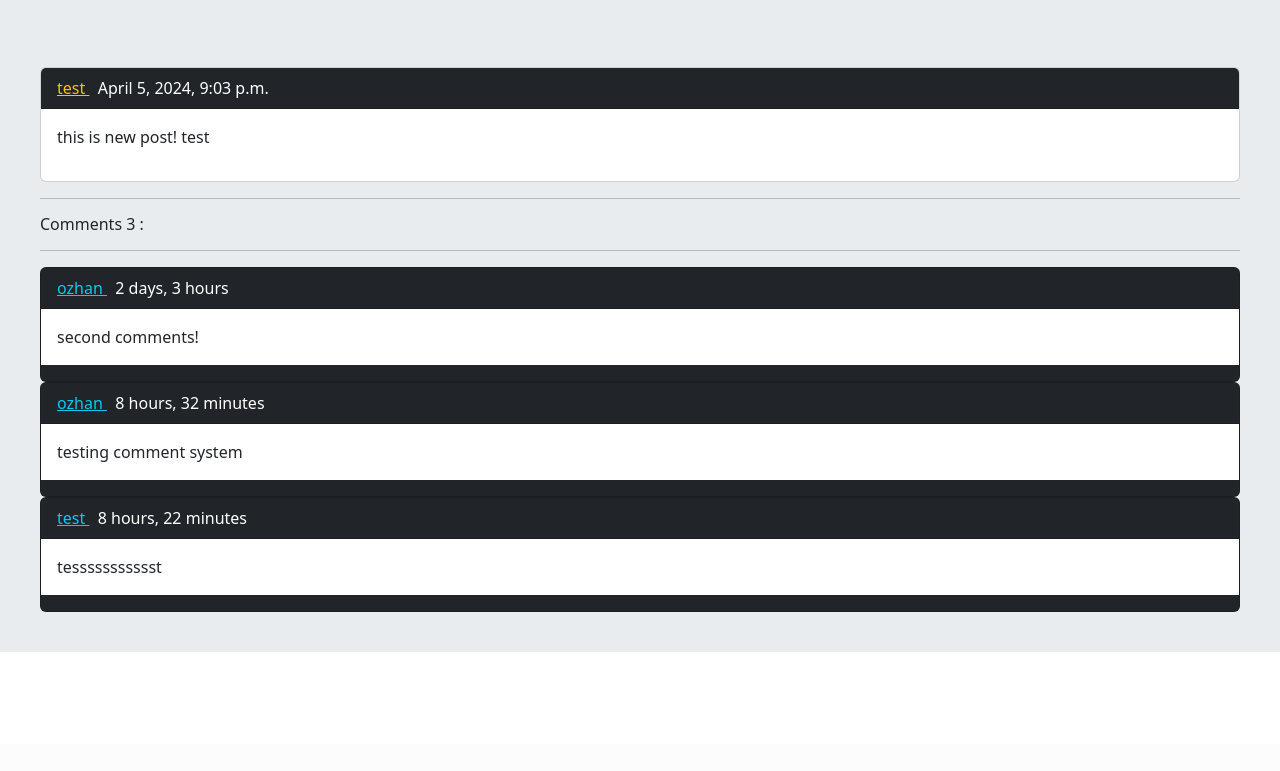
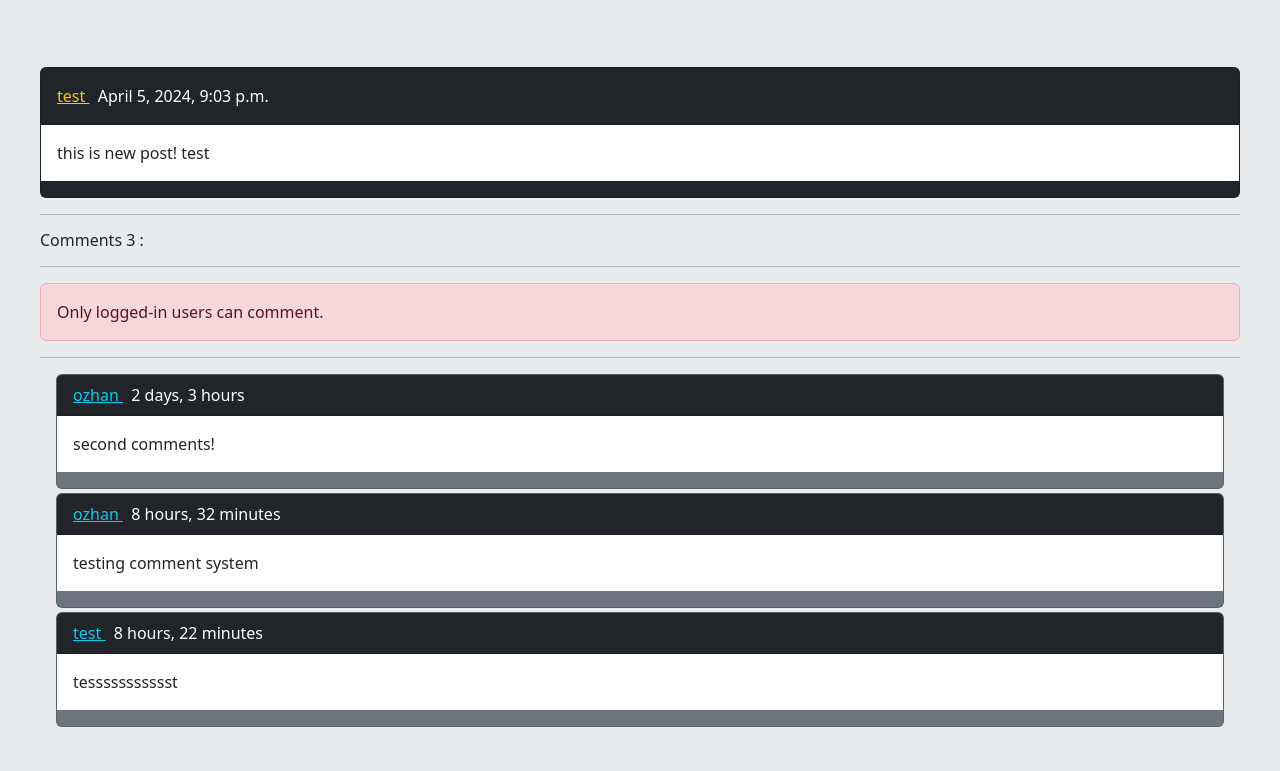
Before and after one commit to ozhan728/scoialmediatest, a Django app: a page that uses home/templates/home/detail.html in a window 1280 px wide. Shown: the part 56-827 px from the top of the page. Before the commit the page ends 708 px from the top, so only its background shows below. Run offline with Django 5.2, Linux system fonts and the light colour scheme; data comes from the database, SQL or seed files in the repository; both versions use the stored data as it was after the commit.

Commit message:
reply implemented alpha

```diff
--- a/home/templates/home/detail.html
+++ b/home/templates/home/detail.html
@@ -6,20 +6,40 @@
         <a href="{% url 'home:post_update' post.id %}" class="btn btn-info" > Update </a>
     {% endif %}
     <h6> &nbsp </h6>
-    <div class="card bg-white text-dark" >
-        <p class="card-header bg-dark text-white"> <a class="link-warning" href="{% url 'account:user_profile' post.user.id %}" > {{ post.user.username }} </a> &nbsp {{ post.updated}} </p>
-        <p class="card-body">  {{ post.body }} </p>
+    <div class="card bg-dark text-dark " >
+        <p class="card-header bg-dark text-white p-3 "> <a class="link-warning" href="{% url 'account:user_profile' post.user.id %}" > {{ post.user.username }} </a> &nbsp {{ post.updated}} </p>
+        <p class="card-body bg-white ">  {{ post.body }} </p>
     </div>
     <hr/>
         <h6> Comments {{ comments.count }} : </h6>
     <hr/>
 
+        {% if request.user.is_authenticated %}
+            <form action="" method="post" >
+                {% csrf_token %}
+                {{ form.as_p }}
+                <input type="submit" value="send"  >
+            </form>
+        {% else %}
+            <p class="alert alert-danger" > Only logged-in users can comment. </p>
+        {% endif %}
+
+     <hr/>
+
     {% for comment in comments %}
-        <div class="card bg-dark text-white" >
-            <p class="card-header bg-dark text-white"> <a class="link-info" href="{% url 'account:user_profile' comment.user.id %}" > {{ comment.user }} </a> &nbsp {{ comment.created|timesince}} </p>
-            <p class="card-body bg-white text-dark" > {{ comment.body }} </p>
+        <div class="card bg-secondary text-dark ms-3 me-3 mb-1 " >
+            <p class="card-header bg-dark text-white "> <a class="link-info" href="{% url 'account:user_profile' comment.user.id %}" > {{ comment.user }} </a> &nbsp {{ comment.created|timesince}} </p>
+            <p class="card-body bg-white text-dark " > {{ comment.body }} </p>
+        </div>
+        {% with replies=comment.rcomments.all %}
+            {% for reply in replies %}
+                <div class="card bg-secondary text-dark ms-5 me-5 mb-1 " >
+                    <p class="card-header bg-dark text-dark "> <a class="link-info" href="{% url 'account:user_profile' reply.user.id %}" > {{ reply.user }} </a> &nbsp {{ reply.created|timesince}} </p>
+                    <p class="card-body bg-white text-dark " > {{ reply.body }} </p>
 
-        </div>
+                </div>
+            {% endfor %}
+        {% endwith %}
     {% empty %}
         <p> no comment yet </p>
     {% endfor %}
--- a/home/views.py
+++ b/home/views.py
@@ -3,8 +3,10 @@ from django.views import View
 from .models import Post
 from django.contrib.auth.mixins import LoginRequiredMixin
 from django.contrib import messages
-from .forms import PostUpdateForm
+from .forms import PostUpdateForm , CommentCreateForm
 from django.utils.text import slugify
+from django.contrib.auth.decorators import login_required
+from django.utils.decorators import method_decorator
 # Create your views here.
 
 # def home(request) :
@@ -18,11 +20,27 @@ class HomeView(View) :
 
 
 class PostDetailView(View) :
-    def get(self,request,post_id,post_slug):
-        post = get_object_or_404(Post,pk=post_id,slug=post_slug)
-        comments = post.pcomments.filter(is_reply=False)
-        return render(request,'home/detail.html',{'post':post,'comments':comments})
 
+    form_class = CommentCreateForm
+
+    def setup(self, request, *args, **kwargs):
+        self.post_instance = get_object_or_404(Post,pk=kwargs['post_id'],slug=kwargs['post_slug'])
+        return super().setup(request,*args,**kwargs)
+
+    def get(self,request,*args,**kwargs):
+        comments = self.post_instance.pcomments.filter(is_reply=False)
+        return render(request,'home/detail.html',{'post':self.post_instance,'comments':comments ,'form': self.form_class})
+
+    @method_decorator(login_required)
+    def post(self,request,*args,**kwargs):
+        form = self.form_class(request.POST)
+        if form.is_valid() :
+            new_comment = form.save(commit=False)
+            new_comment.user = request.user
+            new_comment.post = self.post_instance
+            new_comment.save()
+            messages.success(request,'your comment submitted successfully','success')
+            return redirect('home:post_detail', self.post_instance.id , self.post_instance.slug )
 
 class PostDeleteView( LoginRequiredMixin ,View):
     def get(self,request,post_id):
```
Also changed, not shown: home/forms.py (+12 -2 lines), home/templates/home/index.html (+6 -4 lines), db.sqlite3.
